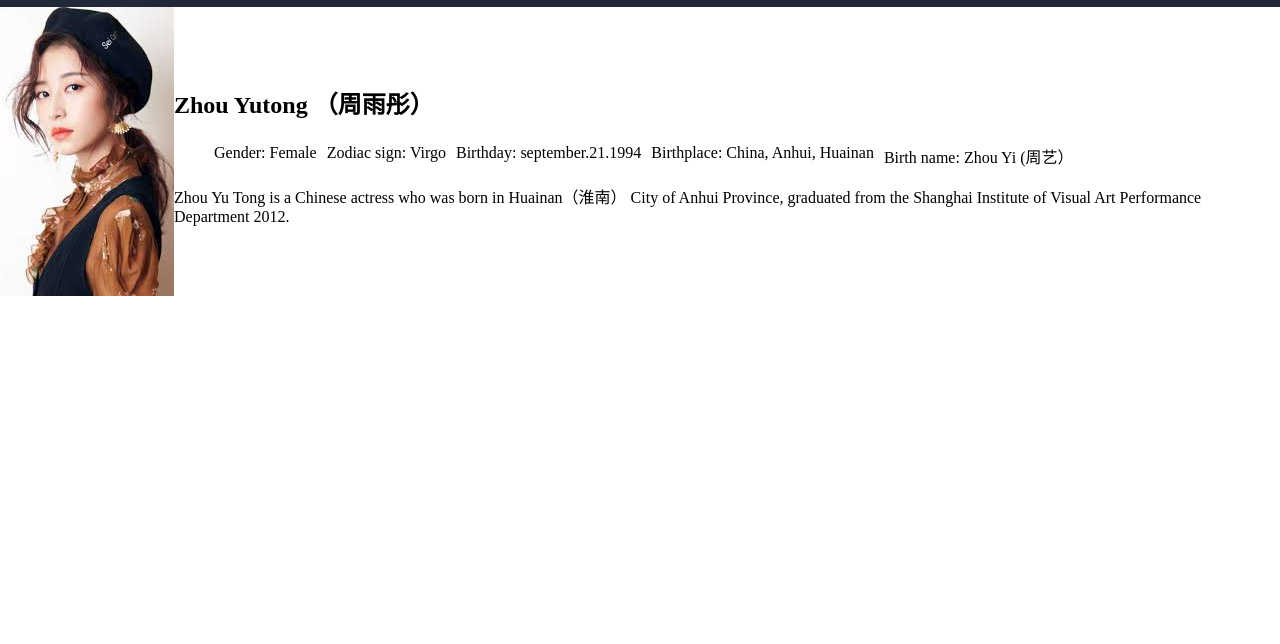
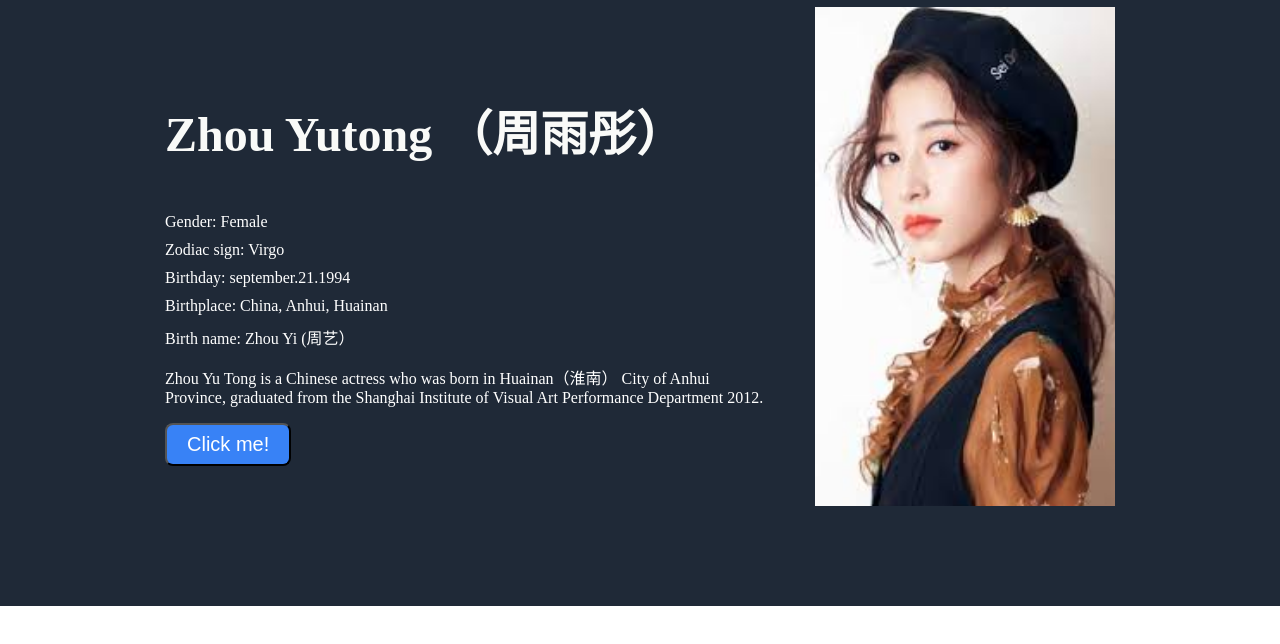
Before and after one commit to wu2ming/Odin-landing-page, a plain HTML site: page index.html in a window 1280 px wide. Shown: the part 142-786 px from the top of the page. Drawn offline with Linux system fonts and the light colour scheme.

Commit message:
fix main-text link issue and add more features to it

```diff
--- a/Css/style.css
+++ b/Css/style.css
@@ -1,4 +1,4 @@
-.header{
+.header {
     display:flex;
     background-color: #1F2937;
     padding: 10px;
@@ -11,15 +11,20 @@
     margin-left: 100px;
 }
 
- ul {
+.header ul {
     display: flex;
-    list-style: none;
     gap: 10px;
     margin-left: auto;
     margin-right: 100px;
 }
 
-a {
+ul{
+    list-style: none;
+    padding :0;
+    margin: 0;
+}
+
+.header a {
     text-decoration: none;
     color: white;
     font-size: 18px;
@@ -30,8 +35,41 @@ body{
     padding: 0;
 }
 
+/* Main content section */
+
 .main-text{
     display:flex;
     justify-content: center;
     align-items: center;
+    gap: 50px;
+    background-color: #1F2937;
+    color: white;
+    padding-bottom: 100px;
 }
+
+.main-text .container{
+    max-width:600px;
+}
+
+.main-text img{
+    width: 300px;
+    height: auto;
+}
+
+.main-text h2{
+    font-size: 48px;
+    font-weight: bold;
+    color: #F9FAF8;
+}
+
+button{
+    padding: 8px 20px;
+    background-color:#3882F6;
+    color: white;
+    border-radius: 8px;
+    font-size: 20px;
+}
+
+.main-text li{
+    margin: 10px 0;
+}
--- a/index.html
+++ b/index.html
@@ -19,7 +19,6 @@
     </div>
 
     <div class="main-text">
-        <img src="images/yutong.jpeg">
         <div class="container">
             <h2> <p> <strong>Zhou Yutong （周雨彤）</strong> </p> </h2>
             <ul>
@@ -30,7 +29,12 @@
                 <li>Birth name: Zhou Yi (周艺）</li>
             </ul>
             <p>Zhou Yu Tong is a Chinese actress who was born in Huainan（淮南） City of Anhui Province, graduated from the Shanghai Institute of Visual Art Performance Department 2012.</p>
+
+            <a href="https://www.youtube.com/watch?v=dQw4w9WgXcQ" traget="_blank">
+                <button type="button"> Click me!</button>
+            </a>
         </div>
+        <img src="images/yutong.jpeg">
     </div>
 
 </body>
```
